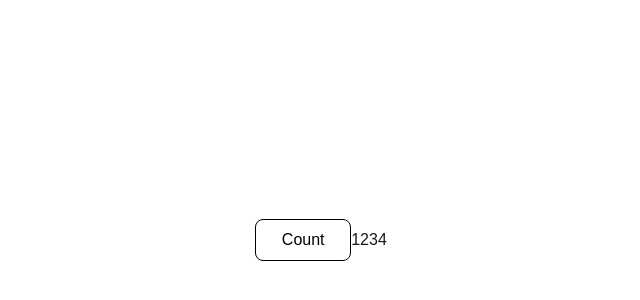
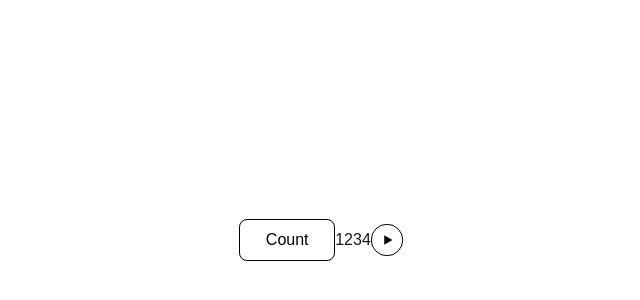
Before and after one commit to hasbisdqi/imdb-project, a Next.js app: page / in a window 1280 px wide. Shown: the part 160-460 px from the top of the page, without its empty margins (319-959 px from the left). Built offline with nearby package versions, Linux system fonts and the light colour scheme.

Commit message:
edit-tsconfig

```diff
--- /dev/null
+++ b/app/components/playButton.tsx
@@ -0,0 +1,13 @@
+"use client"
+import React, { ReactNode, useState } from 'react'
+
+export default function PlayButton() {
+    return (
+        <button >
+            <svg width="32" height="32" viewBox="0 0 32 32" fill="none" xmlns="http://www.w3.org/2000/svg">
+                <circle cx="16" cy="16" r="15.75" className="bg-none stroke-1 stroke-black"/>
+                <path d="M13.25 20.7627L13.25 11.2373L21.5 16L13.25 20.7627Z" className="fill-black"/>
+            </svg>
+        </button>
+    );
+}
--- a/app/page.tsx
+++ b/app/page.tsx
@@ -1,6 +1,6 @@
 import React from "react";
 import Button from "./components/button";
-
+import PlayButton from "./components/playButton";
 export default function Home() {
 
     var somthenig="";
@@ -12,6 +12,8 @@ export default function Home() {
                     <p>Count</p>
                 </span>
             </Button>
+            <PlayButton />
+
         </div>
     </>;
 }
--- a/tsconfig.json
+++ b/tsconfig.json
@@ -1,6 +1,6 @@
 {
   "compilerOptions": {
-    "target": "ES2017",
+    "target": "es6",
     "lib": ["dom", "dom.iterable", "esnext"],
     "allowJs": true,
     "skipLibCheck": true,
@@ -11,7 +11,7 @@
     "moduleResolution": "bundler",
     "resolveJsonModule": true,
     "isolatedModules": true,
-    "jsx": "preserve",
+    "jsx": "react-jsx",
     "incremental": true,
     "plugins": [
       {
```
Also changed, not shown: package.json (+9 -9 lines), 1 other file (tests, documents, lock files or other folders).
